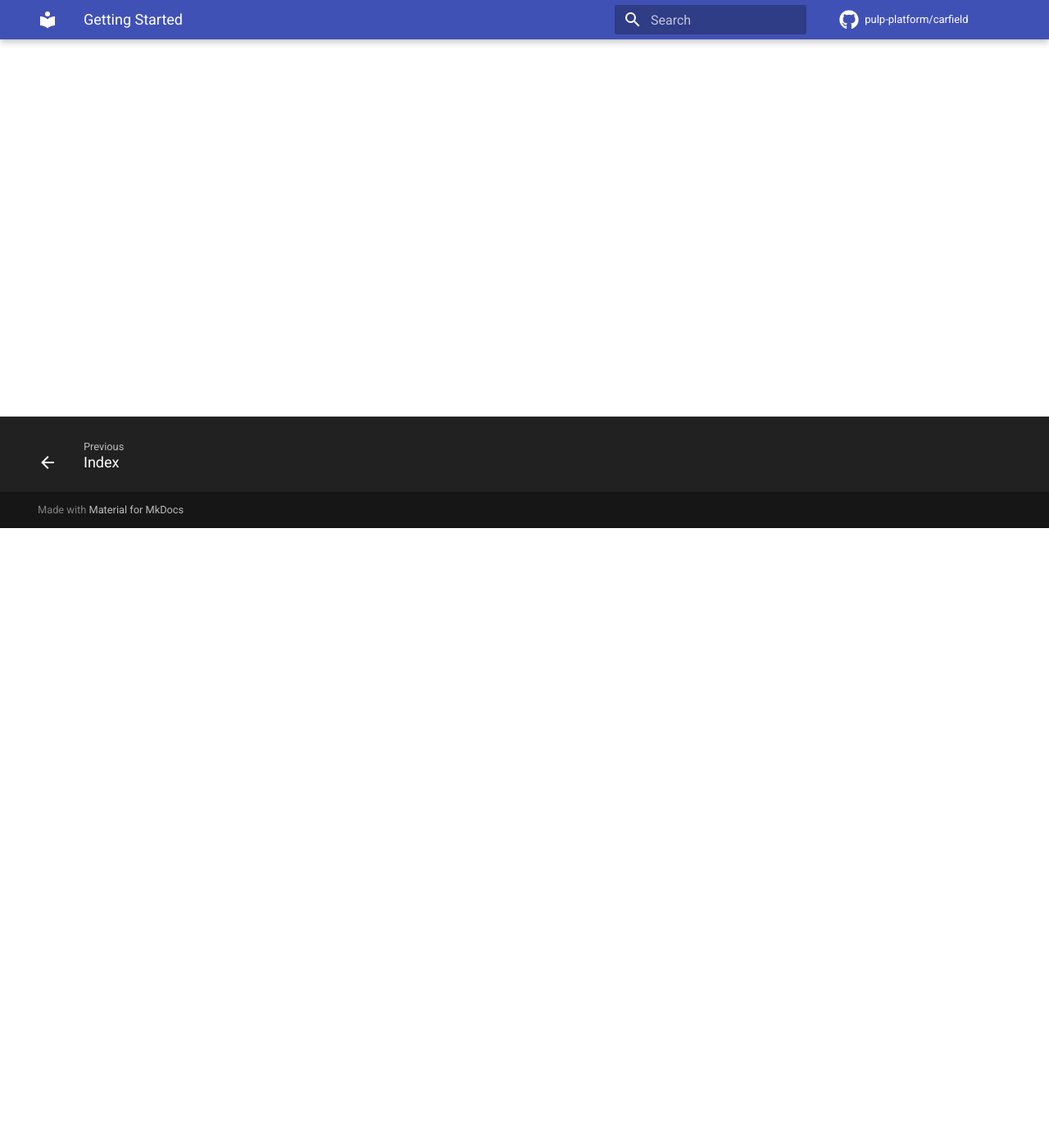
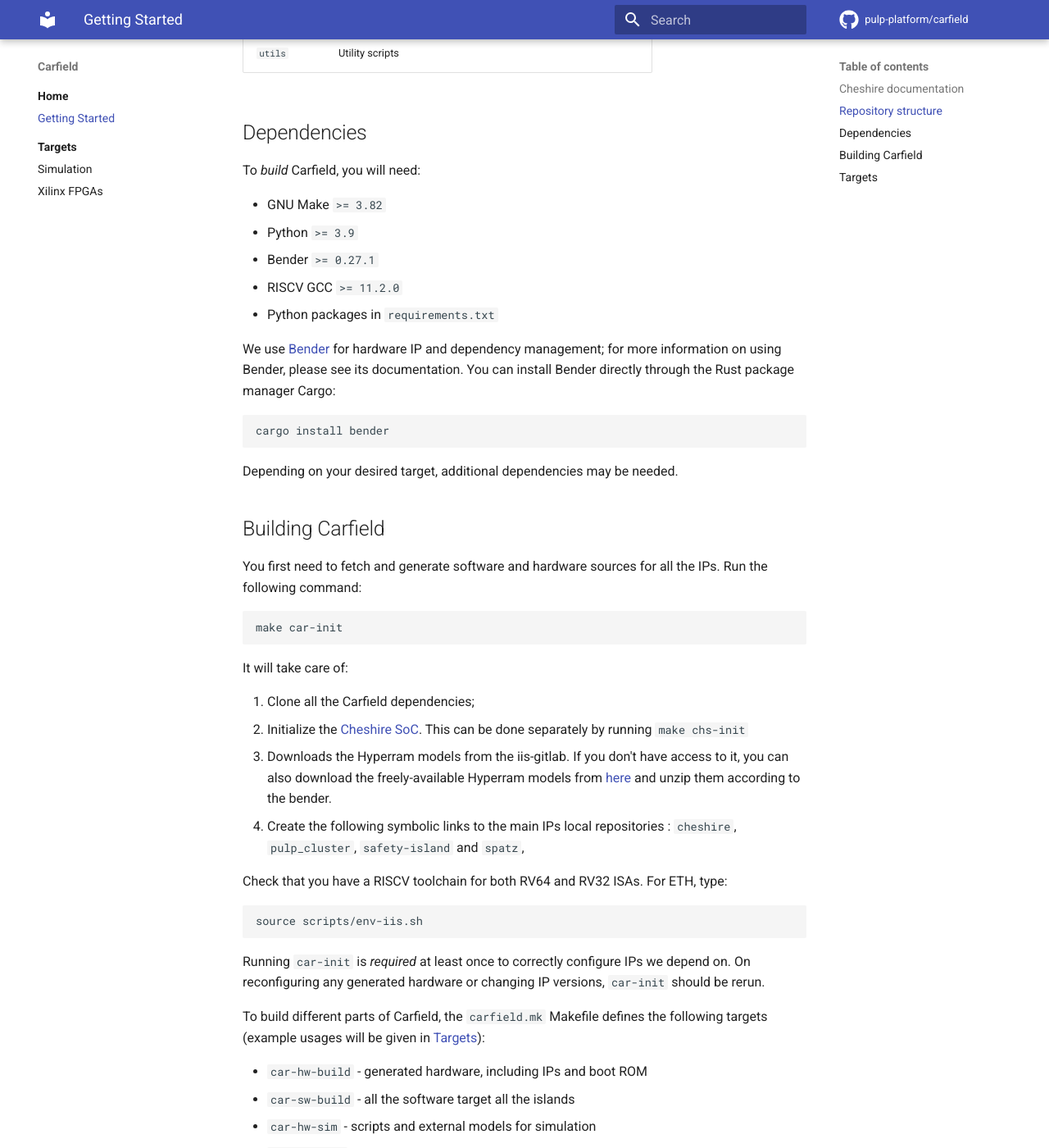
Before and after one commit to pulp-platform/carfield, an MkDocs documentation site: the page built from docs/gs.md, in a window 1280 px wide and 1400 px high, scrolled down 756 px. Shown: the whole window at 82% size. Built offline with MkDocs 1.6.1 and Material for MkDocs 9.7.7, drawn with Linux system fonts in a browser that asks for light colours; comment, search, counter and statistics services are not loaded; some of the changed text lies outside the part shown.

Commit message:
docs: Added FPGA

````diff
--- a/docs/gs.md
+++ b/docs/gs.md
@@ -1 +1,104 @@
-# TODO
+# Getting Started
+
+We first discuss the Carfield's project structure, its dependencies, and how to
+build it.
+
+## Cheshire documentation
+
+Carfield relies on Cheshire, our 64-bit RISC-V host SoC. Please follow the
+[Cheshire documentation](https://pulp-platform.github.io/cheshire/gs/) for more
+details concerning the host and Linux.
+
+## Repository structure
+
+The project is structured as follows:
+
+| Directory | Description                                | Documentation          |
+| --------- | ------------------------------------------ | ---------------------  |
+| `doc`     | Documentation                              | [Home](index.md)       |
+| `hw`      | Hardware sources as SystemVerilog RTL      | todo                   |
+| `scripts` | Some helper scripts for bash and EDA tools |                        |
+| `sw`      | Software stack, build setup, and tests     | todo                   |
+| `target`  | Simulation, FPGA, and ASIC target setups   | [Targets](tg/index.md) |
+| `tb`      | Testbench sources as SystemVerilog RTL     |                        |
+| `utils`   | Utility scripts                            |                        |
+
+## Dependencies
+
+To *build* Carfield, you will need:
+
+- GNU Make `>= 3.82`
+- Python `>= 3.9`
+- Bender `>= 0.27.1`
+- RISCV GCC `>= 11.2.0`
+- Python packages in `requirements.txt`
+
+We use [Bender](https://github.com/pulp-platform/bender) for hardware IP and
+dependency management; for more information on using Bender, please see its
+documentation. You can install Bender directly through the Rust package manager
+Cargo:
+
+```
+cargo install bender
+```
+
+Depending on your desired target, additional dependencies may be needed.
+
+## Building Carfield
+
+You first need to fetch and generate software and hardware sources for all the
+IPs.
+Run the following command:
+
+```bash
+make car-init
+```
+
+It will take care of:
+
+1. Clone all the Carfield dependencies;
+2. Initialize the [Cheshire SoC](https://github.com/pulp-platform/cheshire).
+This can be done separately by running `make chs-init`
+3. Downloads the Hyperram models from the iis-gitlab. If you don't have access
+to it, you can also download the freely-available Hyperram models from
+[here](https://www.cypress.com/documentation/models/verilog/s27kl0641-s27ks0641-
+verilog) and unzip them according to the bender.
+4. Create the following symbolic links to the main IPs local repositories :
+`cheshire`, `pulp_cluster`, `safety-island` and `spatz`,
+
+
+Check that you have a RISCV toolchain for both RV64 and RV32 ISAs. For ETH,
+type:
+```
+source scripts/env-iis.sh
+```
+
+Running `car-init` is *required* at least once to correctly configure IPs we
+depend on. On reconfiguring any generated hardware or changing IP versions,
+`car-init` should be rerun.
+
+To build different parts of Carfield, the `carfield.mk` Makefile defines the
+following targets (example usages will be given in [Targets](tg/index.md)):
+
+- `car-hw-build` - generated hardware, including IPs and boot ROM
+- `car-sw-build` - all the software target all the islands
+- `car-hw-sim` - scripts and external models for simulation
+- `car-xil-all` - build FPGA bitstream
+
+The following additional targets are not invoked by the above, but also
+available:
+
+- `chs-bootrom-all` - rebuilds Cheshire's boot ROM. This is not done by default
+as reproducible builds (as checked by CI) can only be guaranteed for fixed
+compiler versions.
+    - *Note that all the host related targets are available with chs-\* and
+documented in Cheshire's documentation.*
+- `nonfree-init` - clones our internal repository with nonfree resources we
+cannot release, including our internal CI. *This is not necessary to use
+Carfield*.
+
+## Targets
+
+A *target* is an end use for Carfield. Each target requires different steps
+from here; read the page for your desired target in the following
+[Targets](tg/index.md) chapter.
--- a/mkdocs.yml
+++ b/mkdocs.yml
@@ -26,3 +26,7 @@ nav:
 - Home:
   - index.md
   - Getting Started: gs.md
+- Targets:
+  - tg/index.md
+  - Simulation: tg/sim.md
+  - Xilinx FPGAs: tg/xilinx.md
````
Also changed, not shown: README.md (+3 -96 lines), docs/tg/index.md (added, +17 -0 lines), docs/tg/sim.md (added, +85 -0 lines), docs/tg/xilinx.md (added, +343 -0 lines).
